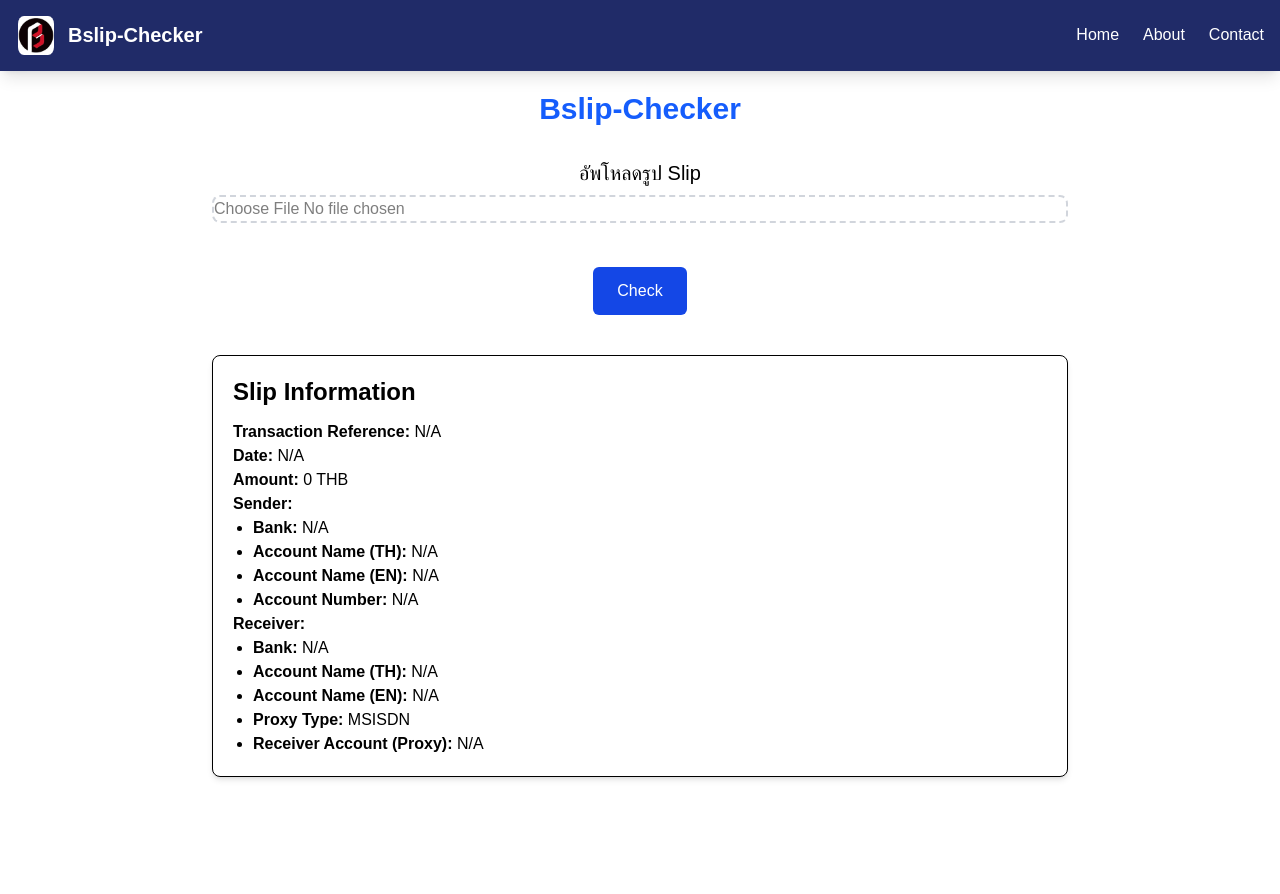
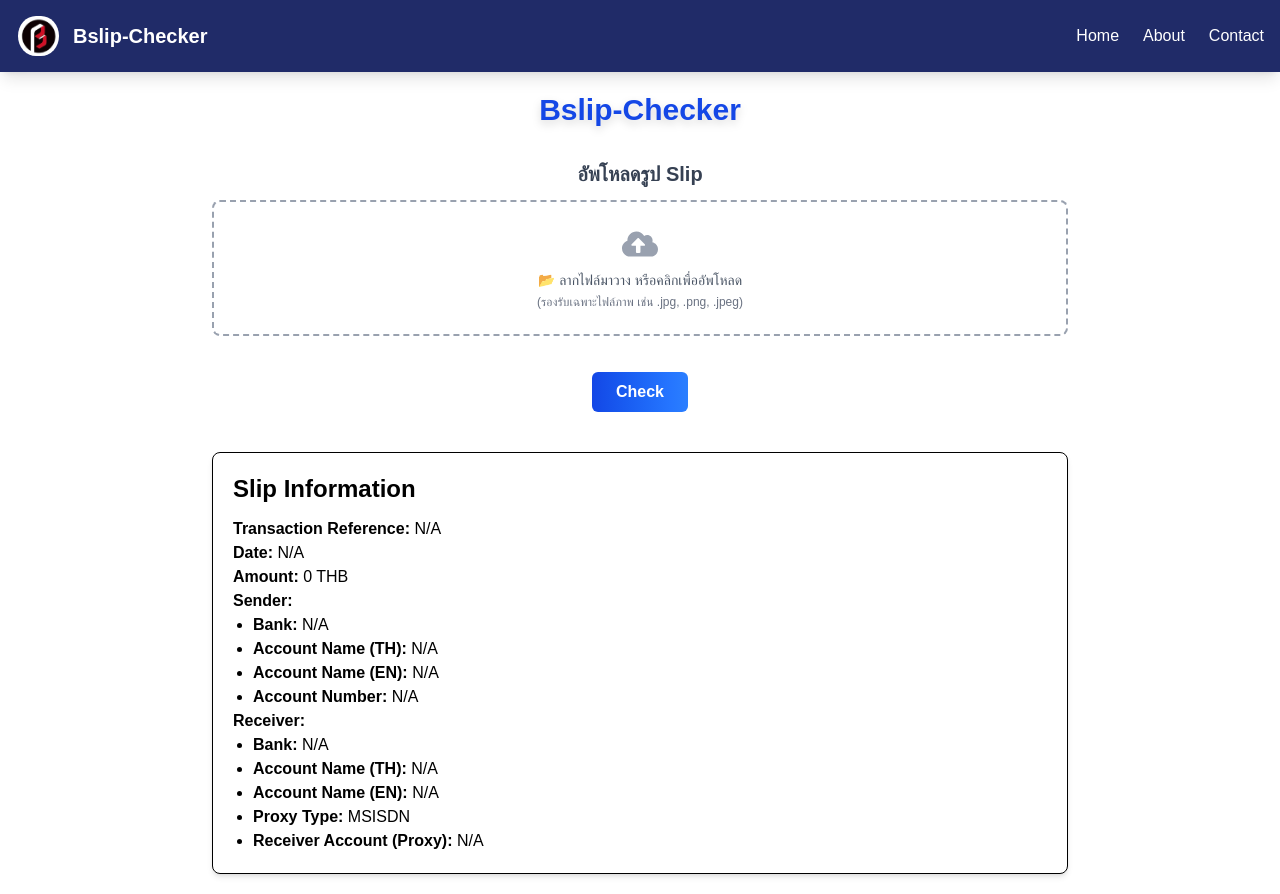
Before and after one commit to Sahasawat-Boss/BSlip-Checker, a Next.js app: page / in a window 1280 px wide. Before the commit the page ends 800 px from the top, so only its background shows below. Built offline with nearby package versions, Linux system fonts and the light colour scheme.

Commit message:
Update GUI

```diff
--- a/src/app/Components/Nav.tsx
+++ b/src/app/Components/Nav.tsx
@@ -1,7 +1,8 @@
-'use client'
+"use client";
 
-import React, { useState } from 'react';
-import Image from 'next/image';
+import React, { useState } from "react";
+import Image from "next/image";
+import { FaBars, FaTimes } from "react-icons/fa"; // React Icons for better UI
 
 function Navbar() {
     const [menuOpen, setMenuOpen] = useState(false);
@@ -10,45 +11,58 @@ function Navbar() {
     const toggleMenu = () => setMenuOpen(!menuOpen);
 
     return (
-        <nav className="bg-[#202b68] p-4 flex justify-between items-center shadow-lg">
+        <nav className="bg-[#202b68] p-4 shadow-lg">
+            <div className="container mx-auto flex justify-between items-center">
                 {/* Logo Section */}
                 <div className="flex items-center">
                     <Image
-                    src="/BSynth01.jpg" // Replace with your logo path
+                        src="/BS.png" // Replace with your logo path
                         alt="Logo"
-                    width={40}
+                        width={45}
                         height={40}
-                    className="mr-3 px-0.5 rounded-lg"
+                        className="mr-3 px-0.5 rounded-full"
                     />
-                <h1 className="text-white text-xl font-semibold">Bslip-Checker</h1>
+                    <h1 className="text-white text-xl font-semibold">
+                        Bslip-Checker
+                    </h1>
                 </div>
 
-            {/* Hamburger Icon */}
-            <div className="lg:hidden">
-                <button onClick={toggleMenu} className="text-white">
-                    {menuOpen ? (
-                        <span className="text-3xl">&times;</span> // Close icon
-                    ) : (
-                        <span className="text-3xl">&#9776;</span> // Hamburger icon
-                    )}
+                {/* Desktop Menu */}
+                <div className="hidden lg:flex space-x-6">
+                    <a href="#" className="text-white hover:text-gray-300 transition">Home</a>
+                    <a href="#about" className="text-white hover:text-gray-300 transition">About</a>
+                    <a href="#contact" className="text-white hover:text-gray-300 transition">Contact</a>
+                </div>
+
+                {/* Mobile Menu Button */}
+                <button
+                    onClick={toggleMenu}
+                    className="lg:hidden text-white text-2xl focus:outline-none"
+                    aria-label="Toggle Menu"
+                >
+                    {menuOpen ? <FaTimes /> : <FaBars />}
                 </button>
             </div>
 
-            {/* Menu for large screens */}
-            <div className="hidden lg:flex space-x-6">
-                <a href="#" className="text-white">Home</a>
-                <a href="#about" className="text-white">About</a>
-                <a href="#contact" className="text-white">Contact</a>
+            {/* Mobile Menu (Slide-in Effect) */}
+            <div
+                className={`lg:hidden fixed top-0 right-0 w-64 h-full bg-blue-900 shadow-lg transform ${menuOpen ? "translate-x-0" : "translate-x-full"
+                    } transition-transform duration-300 ease-in-out`}
+            >
+                <button
+                    onClick={toggleMenu}
+                    className="absolute top-4 right-4 text-white text-2xl"
+                    aria-label="Close Menu"
+                >
+                    <FaTimes />
+                </button>
+
+                <div className="flex flex-col items-center mt-20 space-y-6">
+                    <a href="#" className="text-white text-lg hover:text-gray-300 transition" onClick={toggleMenu}>Home</a>
+                    <a href="#about" className="text-white text-lg hover:text-gray-300 transition" onClick={toggleMenu}>About</a>
+                    <a href="#contact" className="text-white text-lg hover:text-gray-300 transition" onClick={toggleMenu}>Contact</a>
                 </div>
-
-            {/* Dropdown menu for small screens */}
-            {menuOpen && (
-                <div className=" lg:hidden absolute top-16 right-0 bg-blue-800 p-4 w-48 space-y-4 rounded-md">
-                    <a href="#" className="text-white block">Home</a>
-                    <a href="#about" className="text-white block">About</a>
-                    <a href="#contact" className="text-white block">Contact</a>
             </div>
-            )}
         </nav>
     );
 }
--- a/src/app/page.tsx
+++ b/src/app/page.tsx
@@ -2,6 +2,7 @@
 
 import React, { useState, useCallback } from 'react'
 import Image from 'next/image'
+import { FaCloudUploadAlt, FaSpinner } from "react-icons/fa"; // Import React Icon
 
 // Define the response data type from EasySlip API
 interface AmountDetails {
@@ -193,26 +194,42 @@ function App() {
   return (
     <main className="p-5 max-w-4xl mx-auto">
       <section className="text-center mb-8">
-        <h1 className="text-3xl font-semibold text-blue-600 ">Bslip-Checker</h1> {/* Title of the page */}
+        <h1 className="text-3xl font-semibold text-blue-700 drop-shadow-lg ">Bslip-Checker</h1> {/* Title of the page */}
       </section>
 
 
-      <section className="mb-8">
-        <label htmlFor="file" className="block text-xl font-medium mb-2 text-center">อัพโหลดรูป Slip</label> {/* Label for file input */}
+      <section className="mb-6">
         {/* File Upload Section */}
+        <label htmlFor="file" className="block text-xl font-semibold mb-3 text-center text-gray-700">
+          อัพโหลดรูป Slip
+        </label>
+
         <div
-          className=" border-2 border-dashed border-gray-300 rounded-lg hover:bg-gray-100 transition-all"
-          onDrop={onDrop}  // Trigger onDrop when files are dropped
-          onDragOver={onDragOver}  // Allow drag over
+          className="border-2 border-dashed border-gray-400 rounded-lg p-6 flex flex-col items-center justify-center text-gray-500 hover:bg-gray-100 transition-all cursor-pointer"
+          onDrop={onDrop}
+          onDragOver={onDragOver}
         >
           <input
             type="file"
             id="file"
             name="file"
-            onChange={onImageChange}  // Trigger onImageChange when file is selected
-            className="w-full cursor-pointer opacity-50"  // Hide file input
+            accept="image/*"
+            onChange={onImageChange}
+            className="hidden"
           />
+
+          <label
+            htmlFor="file"
+            className="flex flex-col items-center cursor-pointer w-full h-full"
+          >
+            {/* Upload Icon */}
+            <FaCloudUploadAlt className="text-4xl text-gray-400 mb-2" />
+
+            <p className="text-gray-600 text-sm">📂 ลากไฟล์มาวาง หรือคลิกเพื่ออัพโหลด</p>
+            <p className="text-xs text-gray-500 mt-1">(รองรับเฉพาะไฟล์ภาพ เช่น .jpg, .png, .jpeg)</p>
+          </label>
         </div>
+
         {/* File Upload Section */}
 
         {/* Display image preview if an image is selected */}
@@ -237,15 +254,26 @@ function App() {
       </section>
 
       {/* Checking Slip Button */}
-      <section className="text-center mb-10">
+      <section className="text-center mb-10 flex justify-center items-center">
         <button
           onClick={easyslip}
-          className={`bg-blue-700 text-white px-6 py-3 rounded-md mt-3 ${loading ? 'bg-blue-300 cursor-not-allowed' : 'hover:bg-blue-400'}`}
+          className={`flex items-center justify-center gap-2 bg-gradient-to-r from-blue-700 to-blue-500 text-white px-6 py-2 rounded-md mt-3 font-semibold transition-all duration-300 hover:scale-110 cursor-pointer ${loading
+            ? "bg-blue-300 cursor-not-allowed opacity-70 "
+            : "hover:bg-blue-500 hover:shadow-md"
+            }`}
           disabled={loading}
         >
-          {loading ? 'Checking...' : 'Check'}  {/* Button text based on loading state */}
+          {loading ? (
+            <>
+              <FaSpinner className="animate-spin text-white text-lg" />
+              Checking...
+            </>
+          ) : (
+            "Check"
+          )}
         </button>
       </section>
+
 
       {/* Info Display Section */}
       <section className="bg-white border p-5 rounded-lg shadow-md mt-8">
```
Also changed, not shown: package.json (+6 -5 lines), public/BS.png (added), 1 other file (tests, documents, lock files or other folders). Lines whose indentation alone changed are shown as unchanged.
